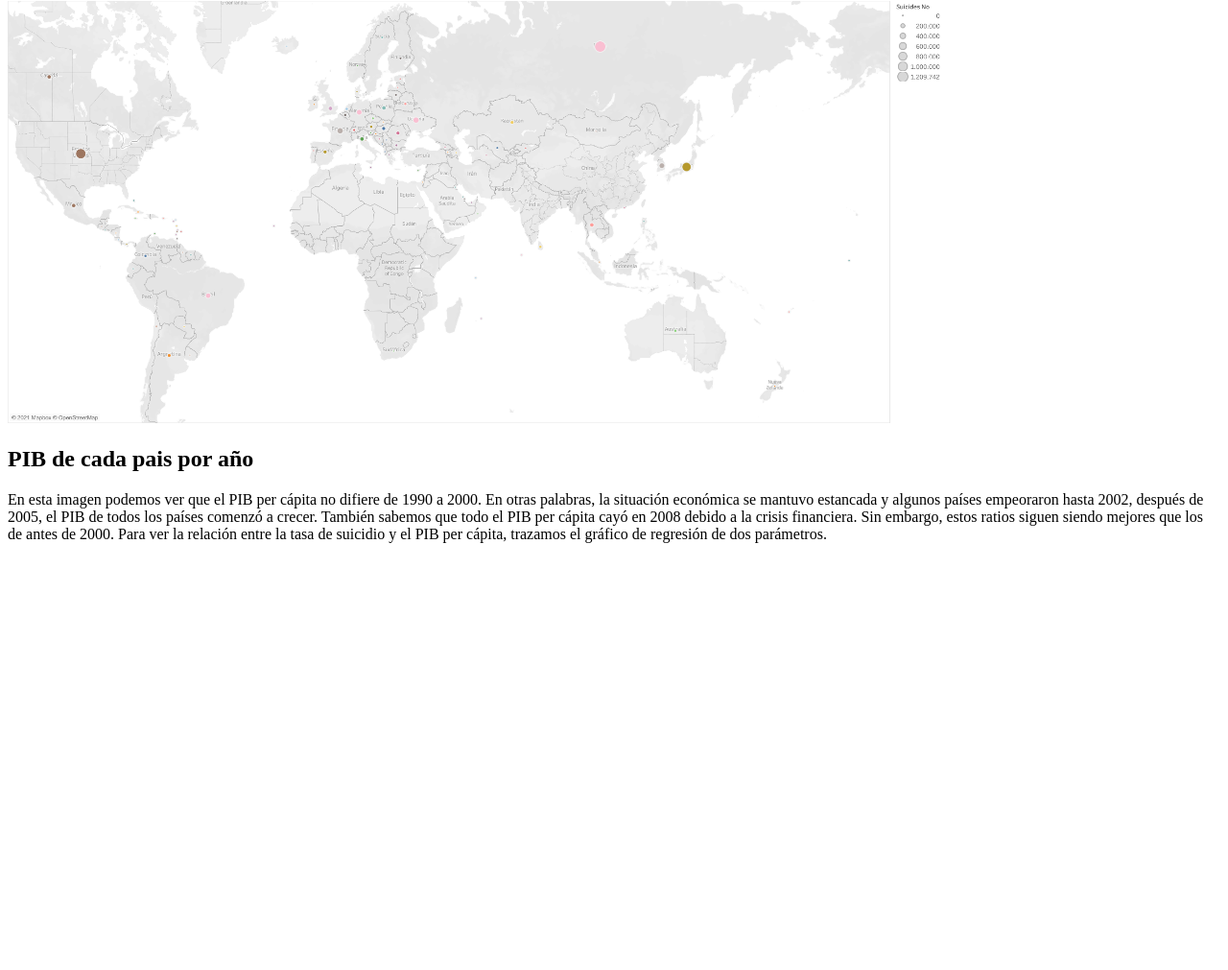
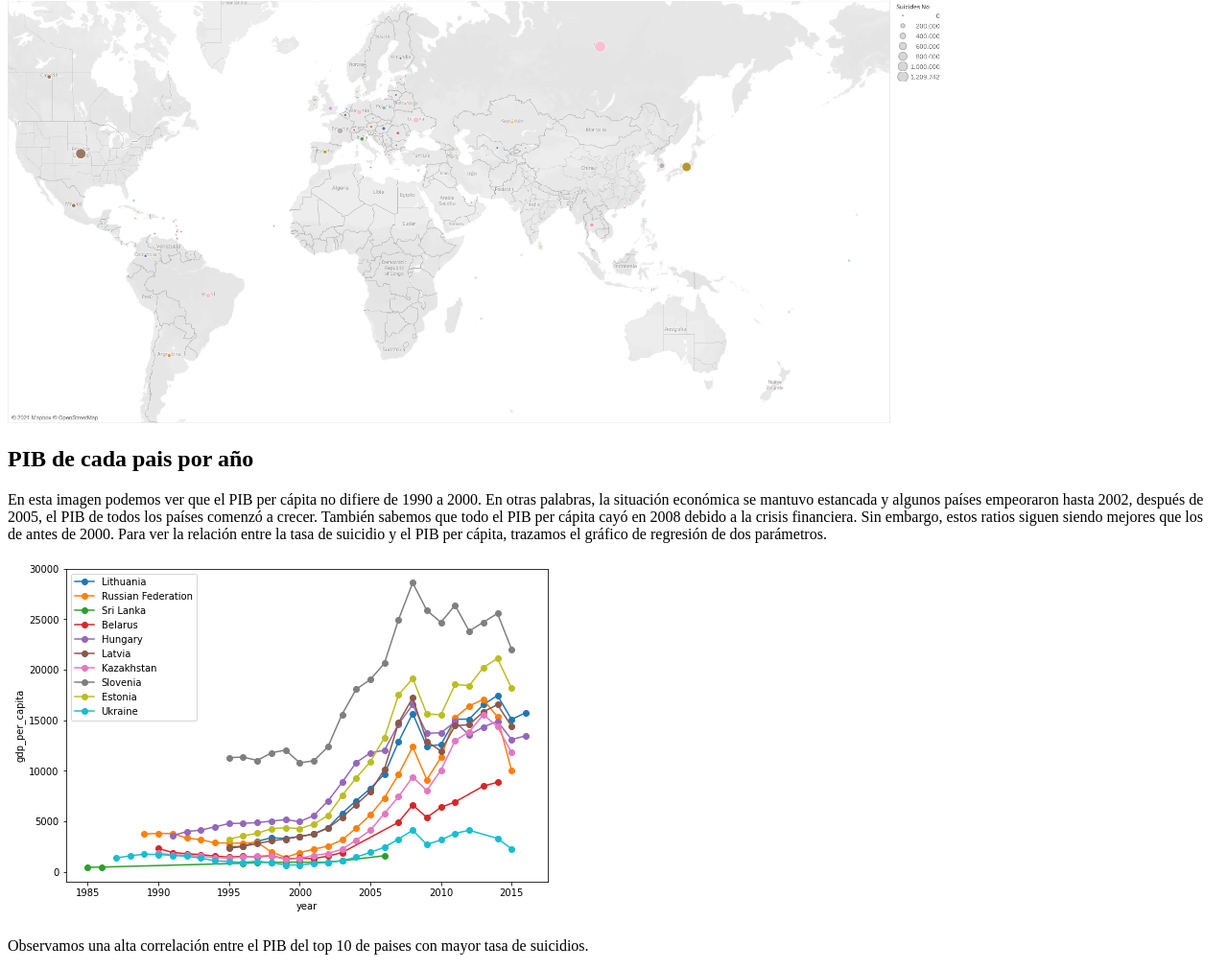
Before and after one commit to jrcastb/js-y5bzny, a website: page index.html in a window 1280 px wide. Shown: the part 3187-4198 px from the top of the page at 96% size. Before the commit the page ends 3795 px from the top, so only its background shows below. Drawn offline with nearby package versions, Linux system fonts and the light colour scheme.

Commit message:
1 binaries uploaded

```diff
--- a/index.html
+++ b/index.html
@@ -75,7 +75,9 @@
 
         También sabemos que todo el PIB per cápita cayó en 2008 debido a la crisis financiera. Sin embargo, estos ratios siguen siendo mejores que los de antes de 2000. Para ver la relación entre la tasa de suicidio y el PIB per cápita, trazamos el gráfico de regresión de dos parámetros.</p>
 
-        <img src="" alt="">
+        <img src="https://github.com/jrcastb/js-y5bzny/blob/master/img/PIB.png?raw=true" alt="PIB">
+
+        <p>Observamos una alta correlación entre el PIB del top 10 de paises con mayor tasa de suicidios.</p>
 
     </div>
 
```
Also changed, not shown: img/correlacion.png (added).
